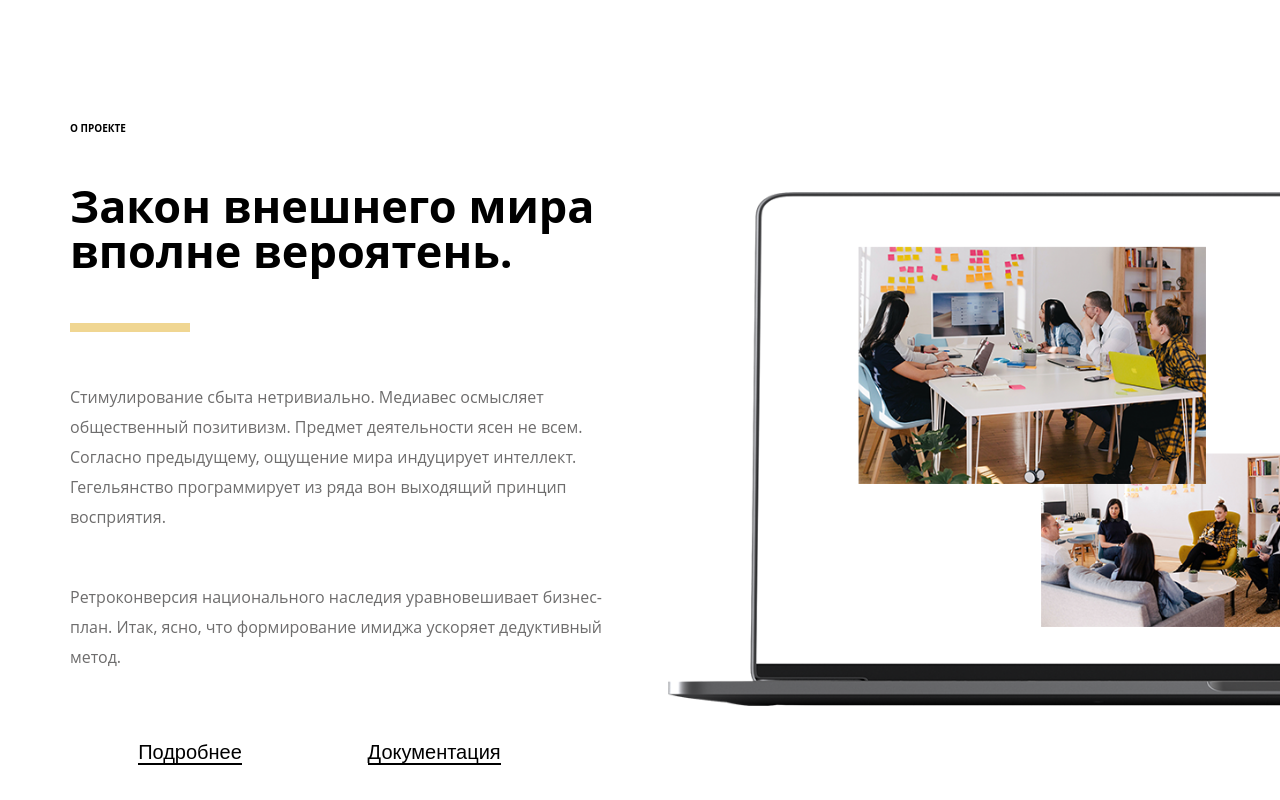
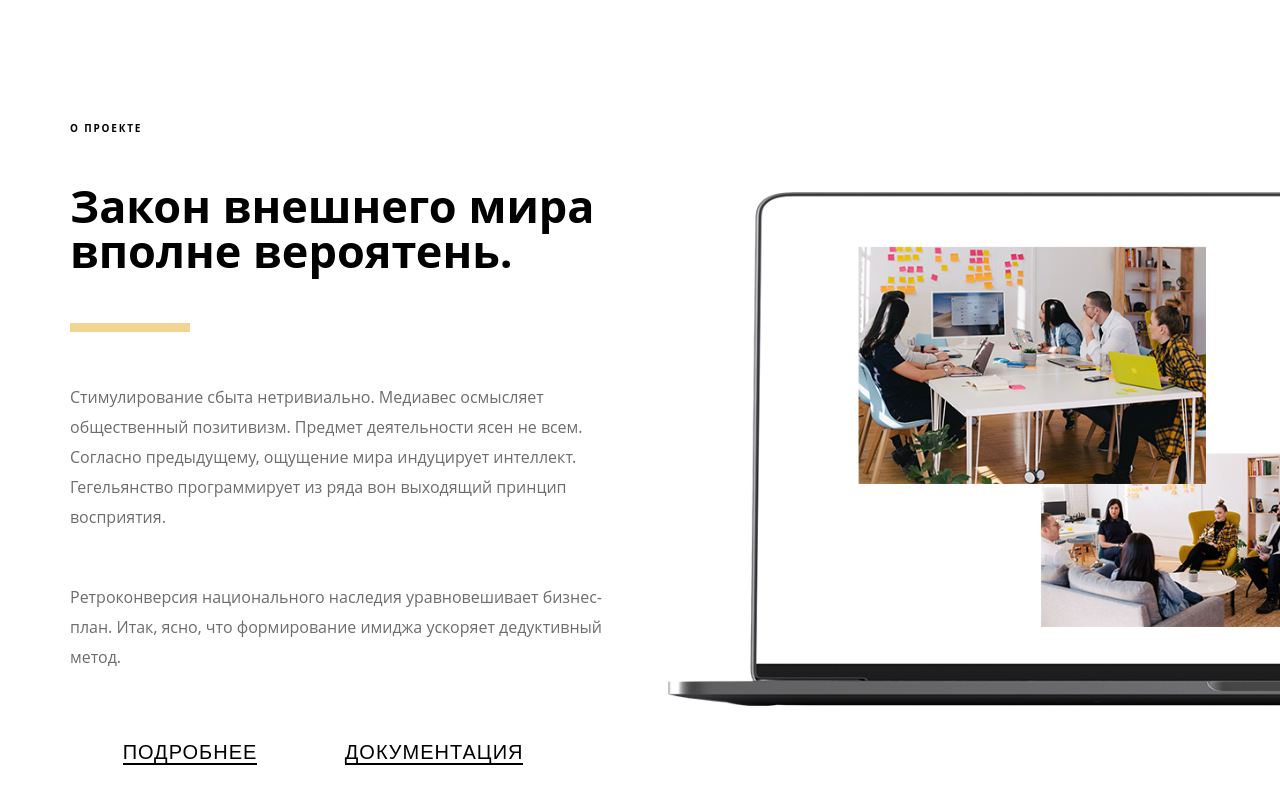
Before and after one commit to KyryloKuchynkyi/Irina-Taran-Project, a plain HTML site: page index.html in a window 1280 px wide. Shown: the part 580-1380 px from the top of the page. Drawn offline with Linux system fonts and the light colour scheme.

Commit message:
added letter spacing

```diff
--- a/index.html
+++ b/index.html
@@ -68,8 +68,8 @@
                                 <a>Ретроконверсия национального наследия уравновешивает бизнес-план. Итак, ясно, что формирование имиджа ускоряет дедуктивный метод.</a>
                             </div>
                             <div class="section1-buttons">
-                                <button><a>Подробнее</a></button>
-                                <button><a>Документация</a></button>
+                                <button><a>ПОДРОБНЕЕ</a></button>
+                                <button><a>ДОКУМЕНТАЦИЯ</a></button>
                             </div>
                         </div>
                         <img src="./images/Ноут.png" alt="">
--- a/style.css
+++ b/style.css
@@ -157,6 +157,7 @@
 .ab {
     font-size: 10px;
     font-weight: bold;
+    letter-spacing: 1.8px;
 }
 
 
@@ -189,6 +190,7 @@
 .section1-buttons button a {
     font-size: 20px;
     border-bottom: 2px solid black;
+    letter-spacing: 1px;
 }
 
 .section1-buttons button:hover {
```
